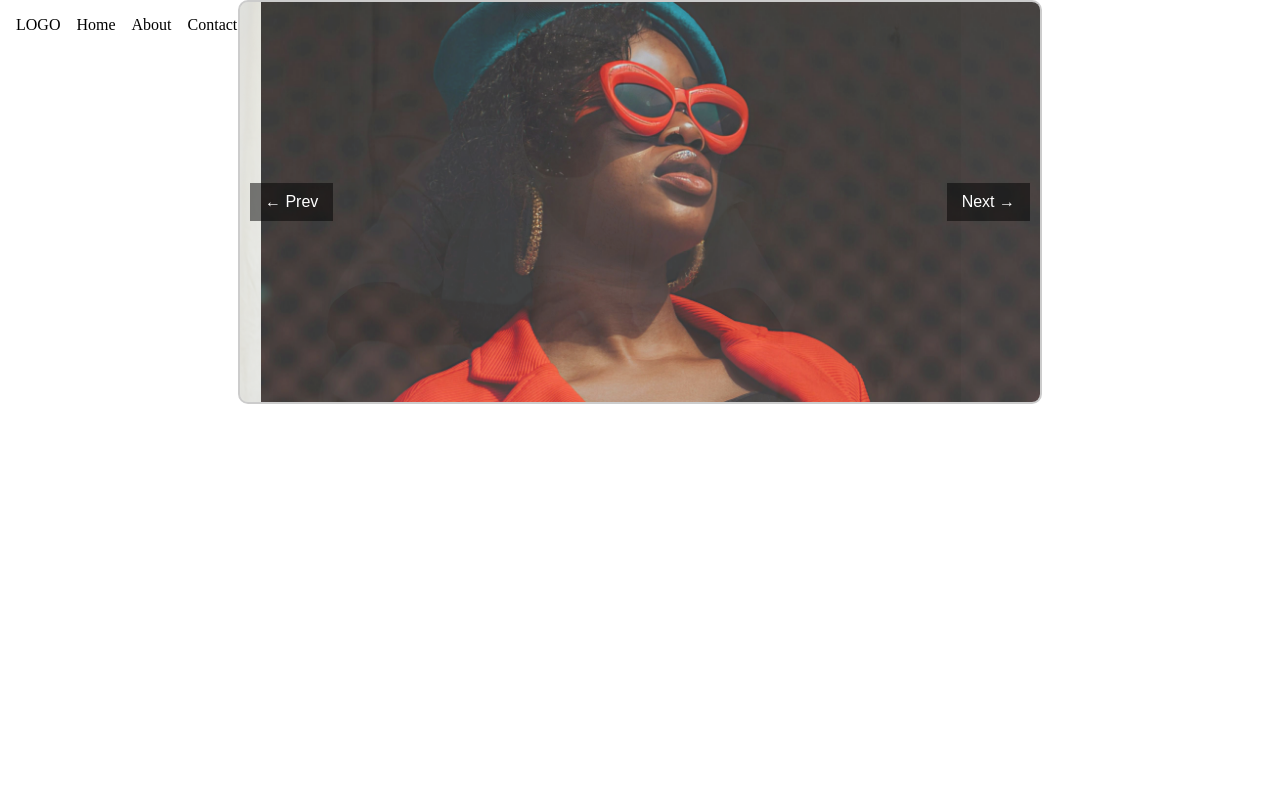
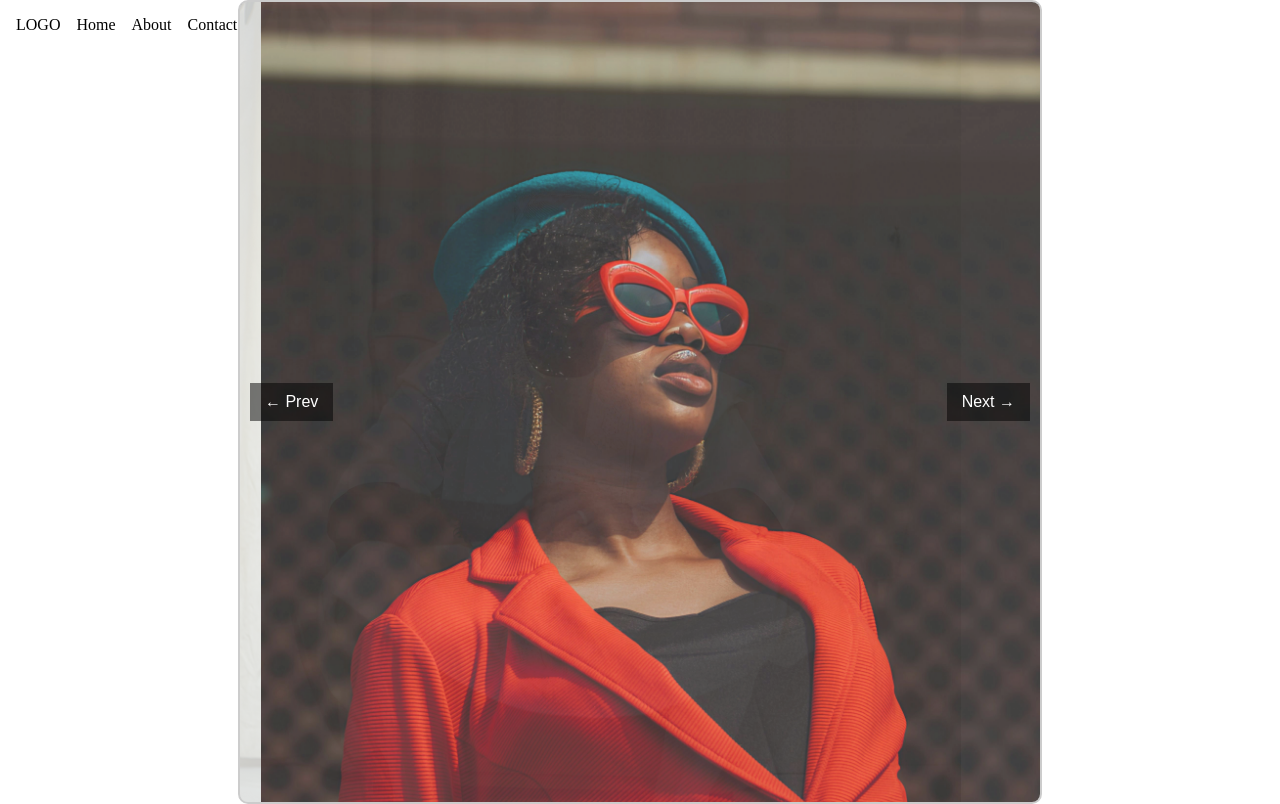
Before and after one commit to mrauthentik/Encanto, a React (Vite) app in the folder alaran/: page / in a window 1280 px wide. Built offline with nearby package versions, Linux system fonts and the light colour scheme; a web font is replaced by a local one.

Commit message:
feat: update slider container height and adjust overflow property

```diff
--- a/alaran/src/App.css
+++ b/alaran/src/App.css
@@ -36,9 +36,9 @@ img{
 .slider-container {
   position: relative;
   width: 800px;
-  height: 400px;
+  height: 800px;
   margin: 0 auto;
-  overflow: hidden;
+  overflow-x: hidden;
   border: 2px solid #ccc;
   border-radius: 10px;
 }
```
